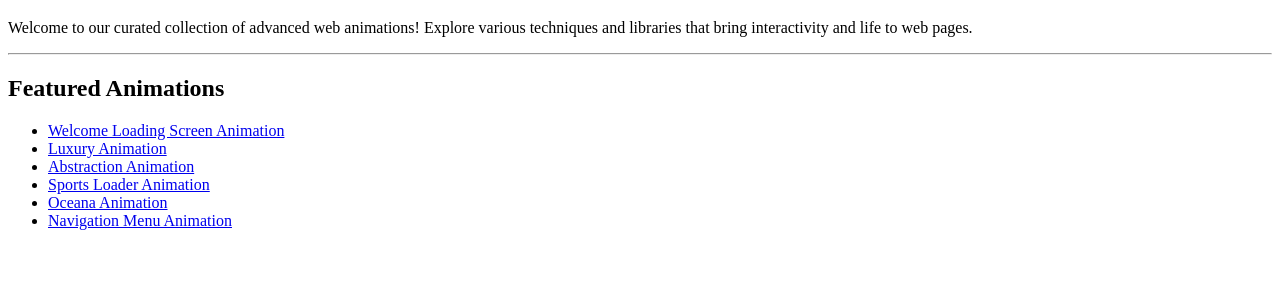
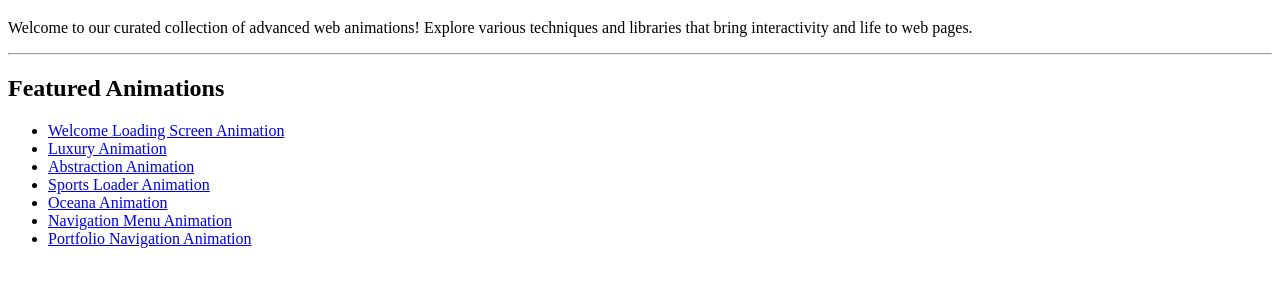
Before and after one commit to Tom-Okafor/advanced-frontends, a plain HTML site: page index.html in a window 1280 px wide. Shown: the part 61-348 px from the top of the page. Drawn offline with Linux system fonts and the light colour scheme.

Commit message:
feat: add new portfolio navigation animation to the parent page

```diff
--- a/index.html
+++ b/index.html
@@ -63,6 +63,14 @@
           >Navigation Menu Animation</a
         >
       </li>
+      <li>
+        <a
+          href="animations/portfolio-navigation/index.html"
+          target="_blank"
+          rel="noopener noreferrer"
+          >Portfolio Navigation Animation</a
+        >
+      </li>
     </ul>
   </body>
 </html>
```
